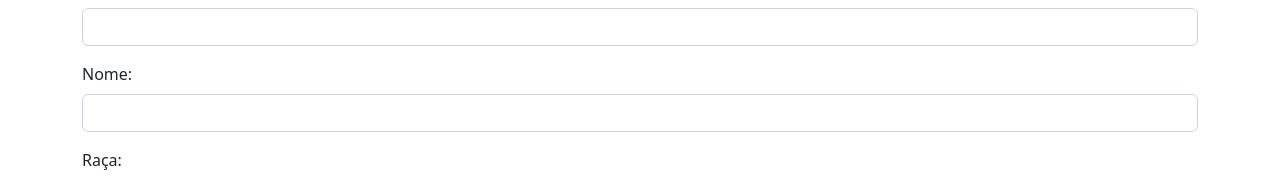
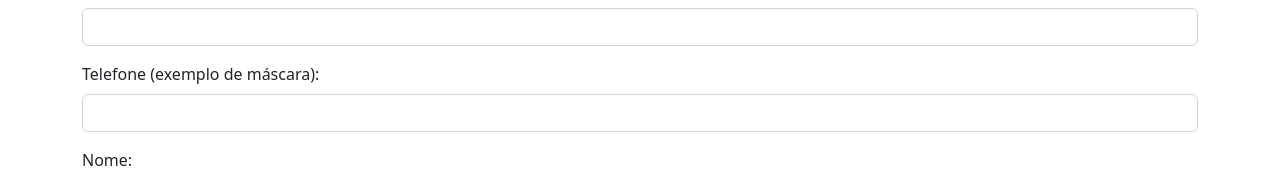
Before and after one commit to digsales/BenDex_React, a Next.js app: page /transformacoes/form in a window 1280 px wide. Shown: the part 228-406 px from the top of the page. Built offline with nearby package versions, Linux system fonts and the light colour scheme; no server answers; the database is empty.

Commit message:
Adicionado exemplo de máscara

```diff
--- a/pages/transformacoes/form.jsx
+++ b/pages/transformacoes/form.jsx
@@ -52,6 +52,19 @@ const form = () => {
             type="text"
             mask="999.999.999-99"
             {...register("alienCpf")}
+            onChange={handleChange}
+          />
+          {errors.cpf && (
+            <Form.Text className="text-danger">{errors.cpf.message}</Form.Text>
+          )}
+        </Form.Group>
+
+        <Form.Group className="mb-3" controlId="alienTelefone">
+          <Form.Label>Telefone (exemplo de máscara): </Form.Label>
+          <Form.Control
+            type="tel"
+            mask="(99) 99999-9999"
+            {...register("alienTelefone")}
             onChange={handleChange}
           />
           {errors.cpf && (
```
